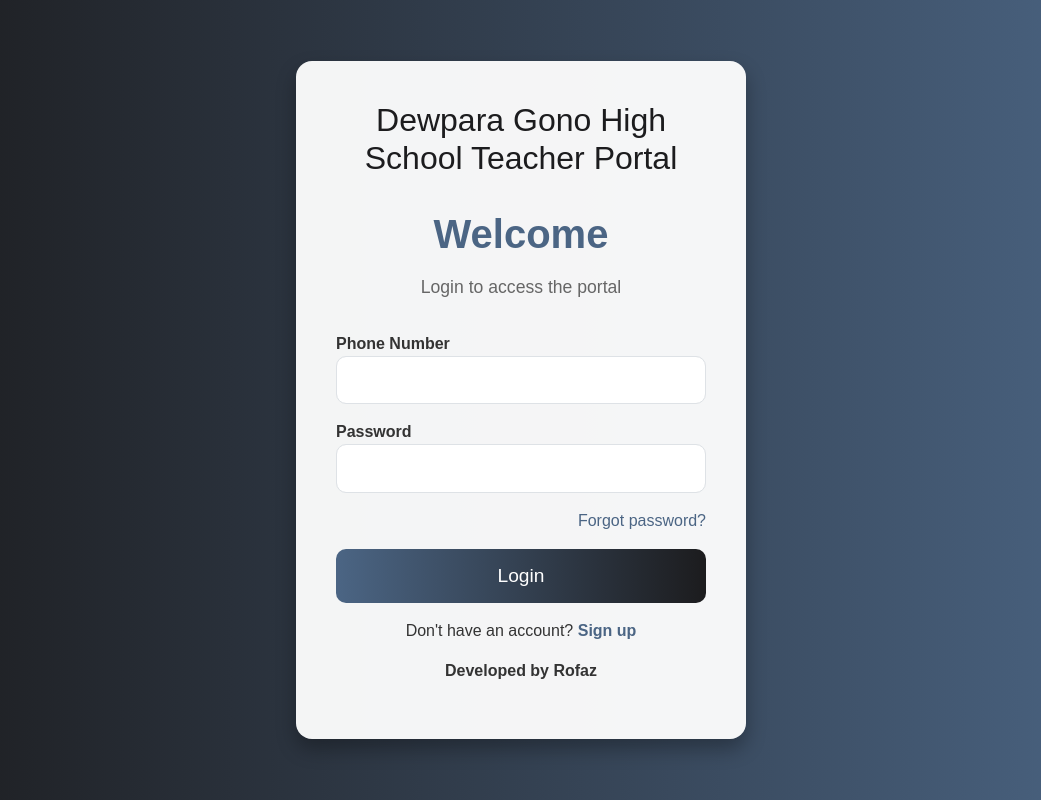
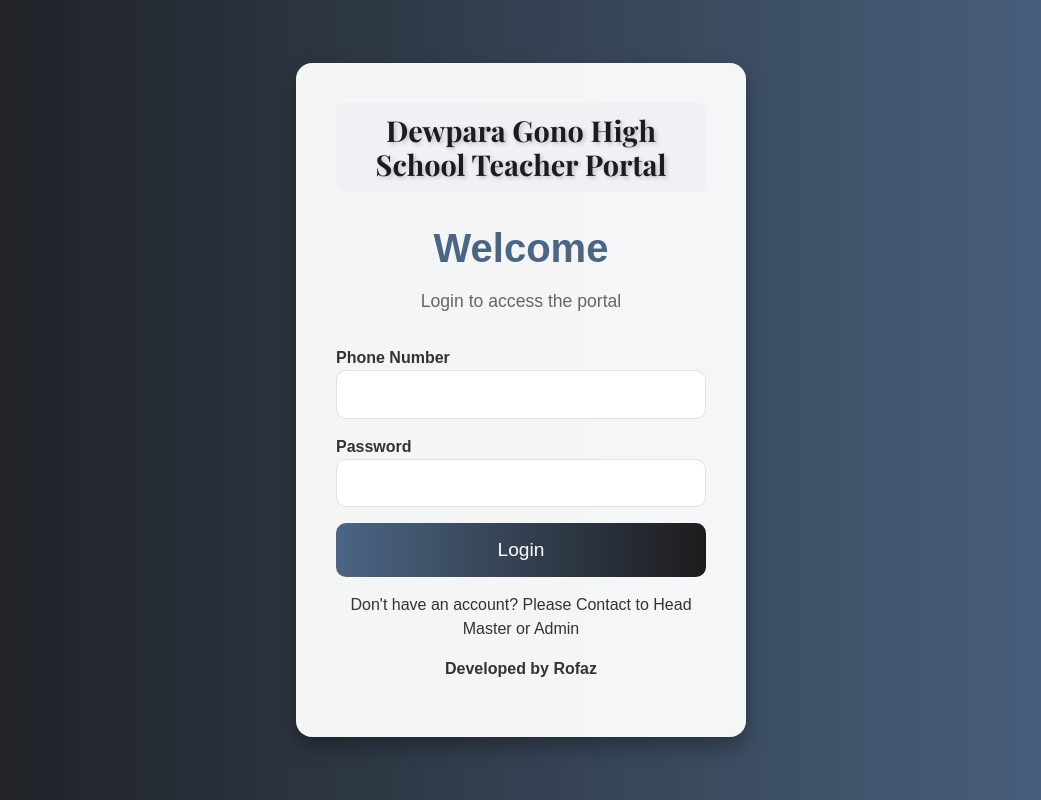
Before and after one commit to rofazhasan/School_Routine, a Flask app: page /login in a window 1280 px wide. Shown: the whole page, without its empty margins (119-1160 px from the left). Run offline with Flask 3, Linux system fonts and the light colour scheme.

Commit message:
Update login.html

```diff
--- a/app/templates/login.html
+++ b/app/templates/login.html
@@ -6,6 +6,8 @@
     <title>Teacher Portal Login</title>
     <link href="https://cdn.jsdelivr.net/npm/bootstrap@5.3.0/dist/css/bootstrap.min.css" rel="stylesheet">
     <style>
+        @import url('https://fonts.googleapis.com/css2?family=Playfair+Display:wght@700&display=swap');
+
         body {
             background: linear-gradient(to right, #1c1c1e, #4b6584);
             color: #fff;
@@ -103,13 +105,33 @@
             text-align: center;
             margin-bottom: 2rem;
         }
+        /* ... other styles ... */
+
+#school-name {
+    font-family: 'Playfair Display', serif;
+    font-size: 1.8rem;
+    font-weight: bold;
+    color: #1c1c1e;
+    text-align: center;
+    margin-bottom: 2rem;
+    background-color: #f0f0f5;
+    padding: 10px;
+    border-radius: 8px;
+    text-shadow: 2px 2px 4px rgba(0, 0, 0, 0.2);
+}
+
+@media (max-width: 500px) {
+    #school-name {
+        font-size: 1.4rem;
+    }
+}
     </style>
 </head>
 <body>
     <div class="login-container">
         <div class="portal-branding">
-            <h2>Dewpara Gono High School Teacher Portal</h2>
-        </div>
+     <h2 id="school-name">Dewpara Gono High School Teacher Portal</h2>
+ </div>
 
         <div class="flash-message" id="flash-message">Error: Invalid credentials. Please try again.</div>
 
@@ -128,16 +150,14 @@
                 {{ form.password.label }}
                 {{ form.password(class="form-control") }}
             </div>
-            <div class="forgot-password text-end mb-3">
-                <a href="#">Forgot password?</a>
-            </div>
+
             <div class="d-grid">
                 <button type="submit" class="btn btn-primary">Login</button>
             </div>
         </form>
 
         <div class="text-center mt-3">
-            <p style="color: #333">Don't have an account? <a href="/register">Sign up</a></p>
+            <p style="color: #333">Don't have an account? Please Contact to Head Master or Admin</p>
             <p style="color: #333"><b>Developed by Rofaz</b></p>
         </div>
     </div>
```
